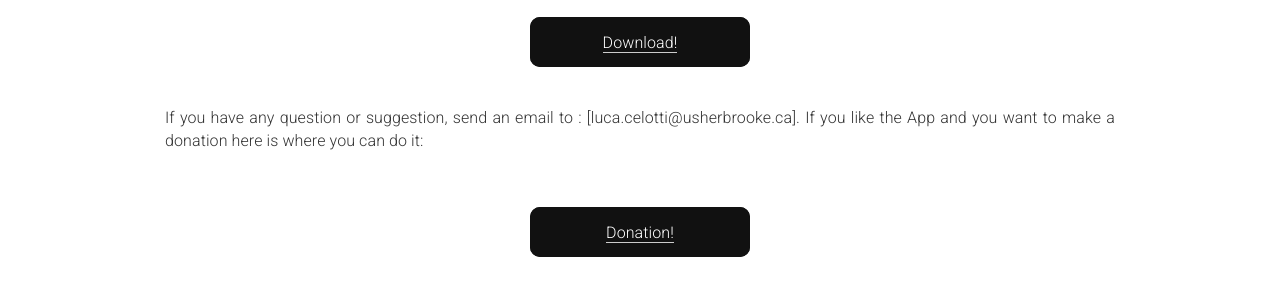
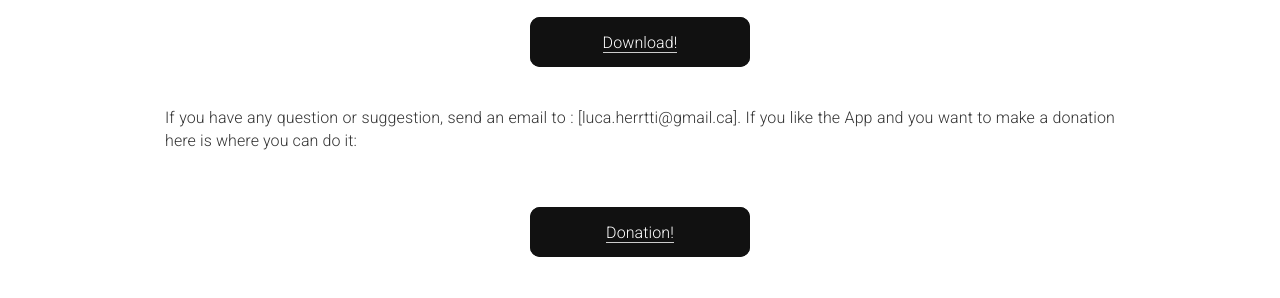
Before and after one commit to trackattapp/trackattapp, a Jekyll site: the page built from _pages/home.md, in a window 1280 px wide. Shown: the part 1407-1705 px from the top of the page. Built offline with Jekyll 4.4.1, drawn with Linux system fonts in a browser that asks for light colours.

Commit message:
minor changes

```diff
--- a/_pages/home.md
+++ b/_pages/home.md
@@ -66,7 +66,7 @@ in the tags_and_keywords.txt after the work tag.
 
 <br>
 
-If you have any question or suggestion, send an email to : [luca.celotti@usherbrooke.ca].
+If you have any question or suggestion, send an email to : [luca.herrtti@gmail.ca].
 If you like the App and you want to make a donation here is where you can do it:
 
 <br>
```
